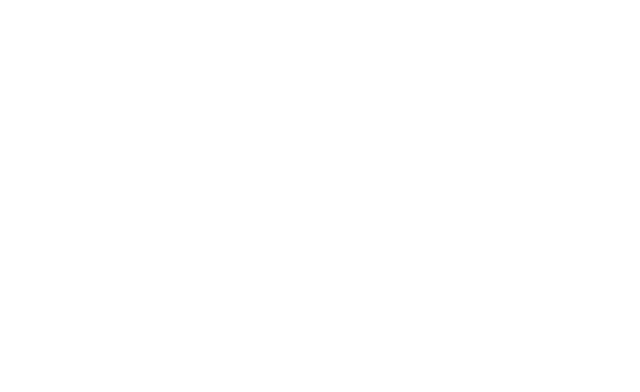
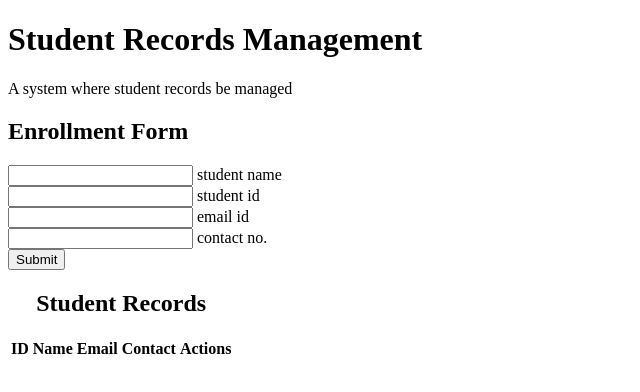
Before and after one commit to Avinash-msc/Student-Register-System, a plain HTML site: page index.html in a window 1280 px wide. Shown: the whole page, without its empty margins (0-640 px from the left). Drawn offline with nearby package versions, Linux system fonts and the light colour scheme.

Commit message:
T1: HTML Project Structure Created

```diff
--- a/index.html
+++ b/index.html
@@ -19,10 +19,55 @@
 
 <body>
     <header>
-
+        <h1 class="title">Student Records Management</h1>
+        <p class="subtitle">A system where student records be managed</p>
     </header>
     <main>
-
+        <!-- Registration Form -->
+        <section>
+            <form method="post" id="student-register-form">
+                <h2>Enrollment Form</h2>
+                <!-- [ ] todo: add icons before input -->
+                <div class="form-element">
+                    <input type="text" name="studentName" id="stuName" pattern="^[A-Za-z]+$"
+                        title="Only letters Allowed" required>
+                    <label for="stuName">student name</label>
+                </div>
+                <div class="form-element">
+                    <input type="number" name="studentId" id="stuID" required>
+                    <label for="stuID">student id</label>
+                </div>
+                <div class="form-element">
+                    <input type="email" name="studentEmail" id="stuEmail" required>
+                    <label for="stuEmail">email id</label>
+                </div>
+                <div class="form-element">
+                    <input type="tel" name="studentContact" id="stuContact" required>
+                    <label for="stuContact">contact no.</label>
+                </div>
+                <div class="form-element">
+                    <button type="submit">Submit</button>
+                </div>
+            </form>
+        </section>
+        <!-- Display Section For Records -->
+        <section>
+            <table id="records">
+                <caption>
+                    <h2>Student Records</h2>
+                </caption>
+                <thead>
+                    <tr>
+                        <th>ID</th>
+                        <th>Name</th>
+                        <th>Email</th>
+                        <th>Contact</th>
+                        <th>Actions</th>
+                    </tr>
+                </thead>
+                <tbody></tbody>
+            </table>
+        </section>
     </main>
 </body>
 
```
